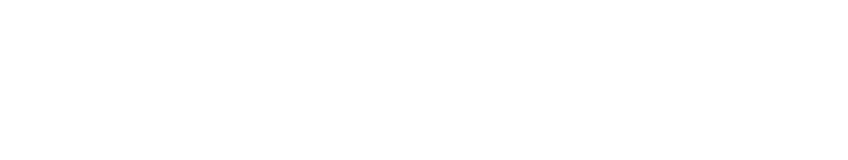
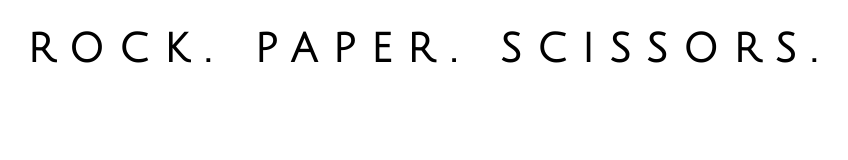
Before and after one commit to hamitron/RockPaperScissors, a plain HTML site: page index.html in a window 1280 px wide. Shown: the whole page, without its empty margins (211-1059 px from the left). Drawn offline with Linux system fonts and the light colour scheme.

Commit message:
added font and title

```diff
--- a/index.html
+++ b/index.html
@@ -1,11 +1,14 @@
 <!DOCTYPE html>
 <html lang="En">
 	<head>
-	<title>Rock Paper Scissors</title>
-	<link rel="stylesheet" href="stylesheet.css" type="text/css"/>
-	<meta charset="UTF-8">
+		<meta charset="UTF-8">
+		<title>Rock Paper Scissors</title>
+		<link rel="stylesheet" href="stylesheet.css" type="text/css"/>
+		<link href='http://fonts.googleapis.com/css?family=Julius+Sans+One' rel='stylesheet' type='text/css'>
+
 	</head>
 	<header>
+		<h1>ROCK. PAPER. SCISSORS.</h1>
 	</header>
 	<body>
 
--- a/stylesheet.css
+++ b/stylesheet.css
@@ -1,3 +1,9 @@
 body {
 
 }
+h1 {
+	text-align: center;
+	font-family: 'Julius Sans One', sans-serif;
+	font-size: 40px;
+	letter-spacing: 15px;
+	}
```
